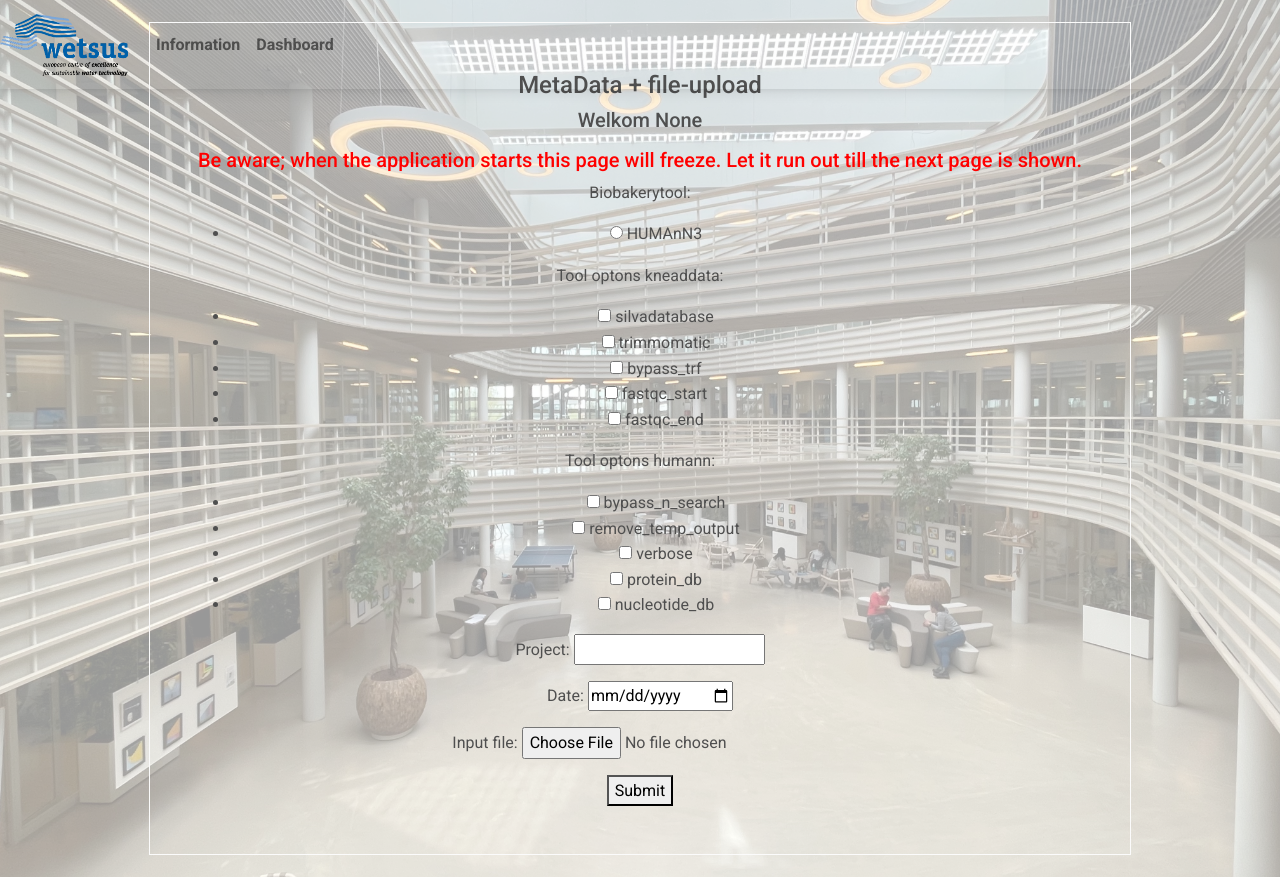
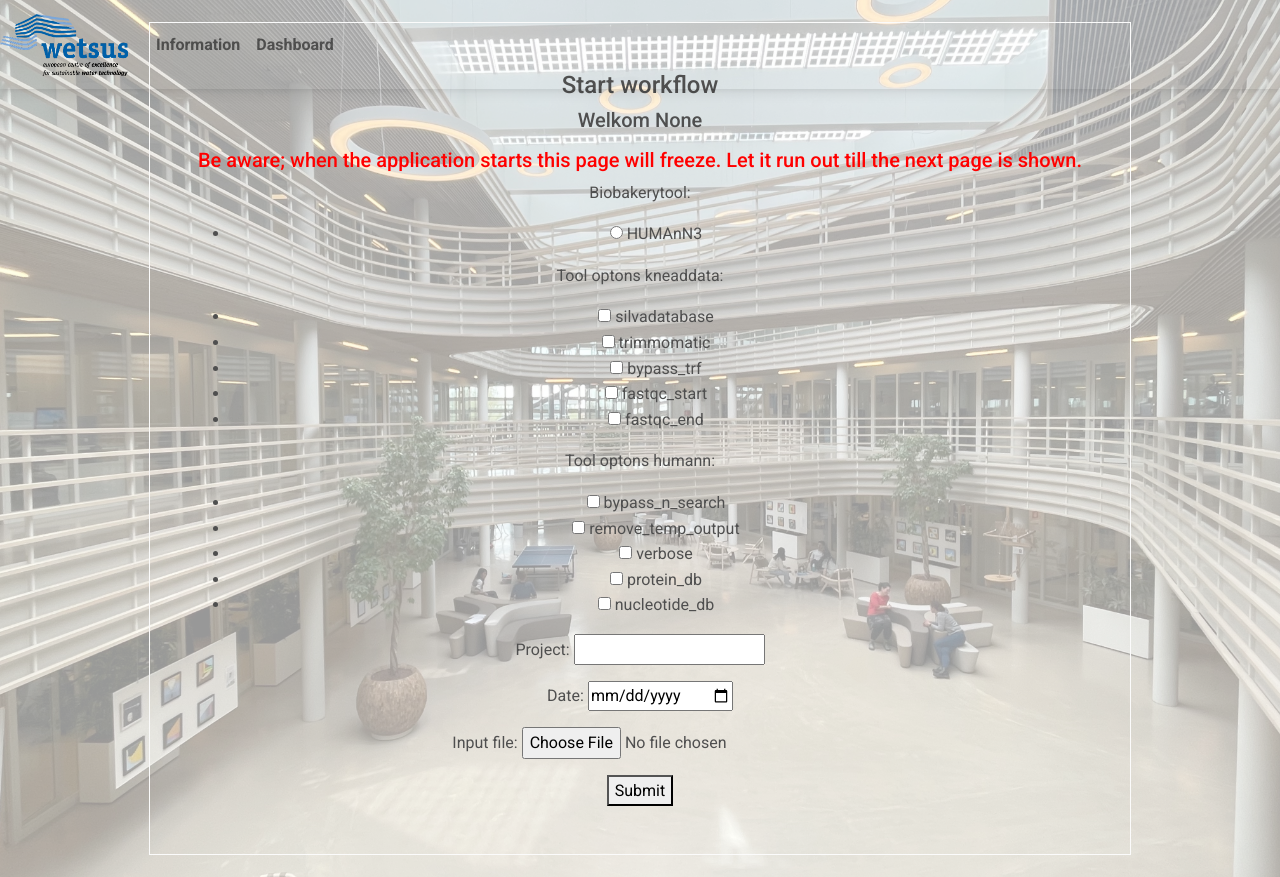
Before and after one commit to GitMasterBart/BakedInBiobakery, a Django app: page /biobakery/Upload in a window 1280 px wide. Run offline with Django 3.2, Linux system fonts and the light colour scheme.

Commit message:
small changes Upload_form

```diff
--- a/templates/v2/Upload_form.html
+++ b/templates/v2/Upload_form.html
@@ -29,7 +29,7 @@
         <div class="d-flex justify-content-center m-5" data-wow-delay="0.3s">
 
             <form id="upload-form" class="text-center border border-light p-5" name="uploadForm" enctype="multipart/form-data" method=post>
-                <p class="h4 ">MetaData + file-upload</p>
+                <p class="h4 ">Start workflow</p>
 
                 <p class="h5 mb-3 " > Welkom {{ username }}</p>
                 <h5 style="color: red"> Be aware; when the application starts this page will freeze.
```
